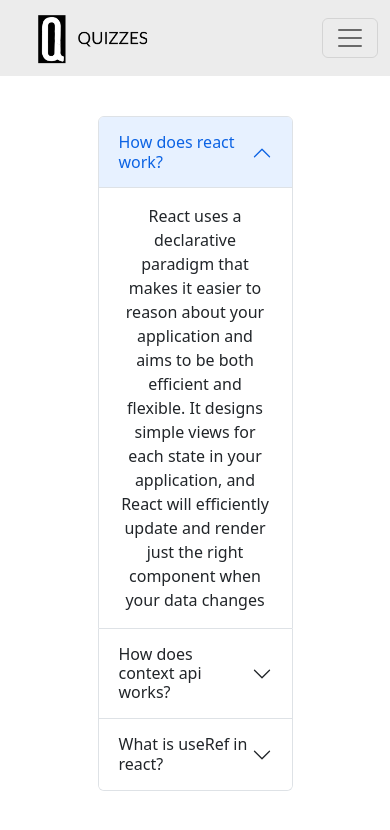
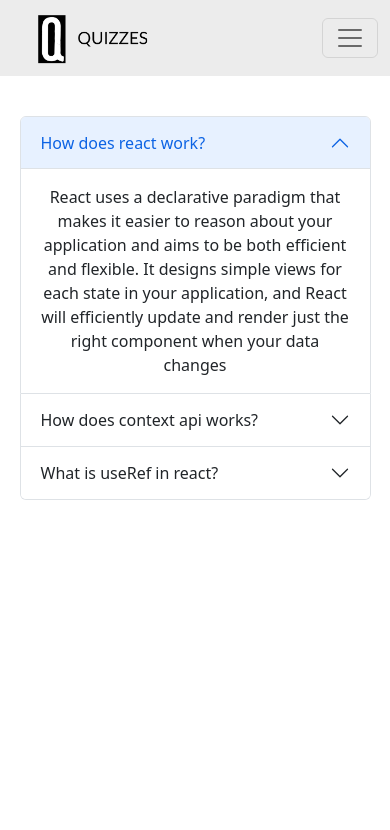
Before and after one commit to mushfik16381/quizzes, a React (Create React App) app: page /blog in a window 390 px wide. Shown: the top 830 px of the page. Built offline with nearby package versions, Linux system fonts and the light colour scheme.

Commit message:
blog responsive

```diff
--- a/src/components/Blog/Blog.css
+++ b/src/components/Blog/Blog.css
@@ -2,3 +2,8 @@
     width: 50%;
     margin: 40px auto;
 }
+@media (max-width: 575.98px){
+    .blog-container{
+        width: 90%;
+    }
+}
```
